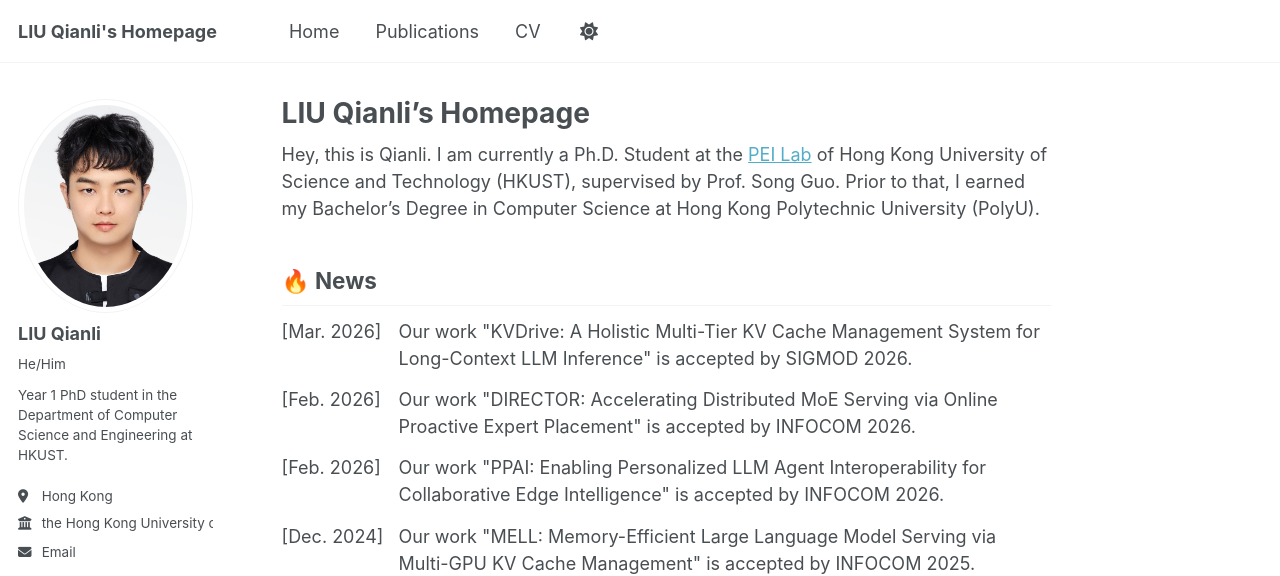
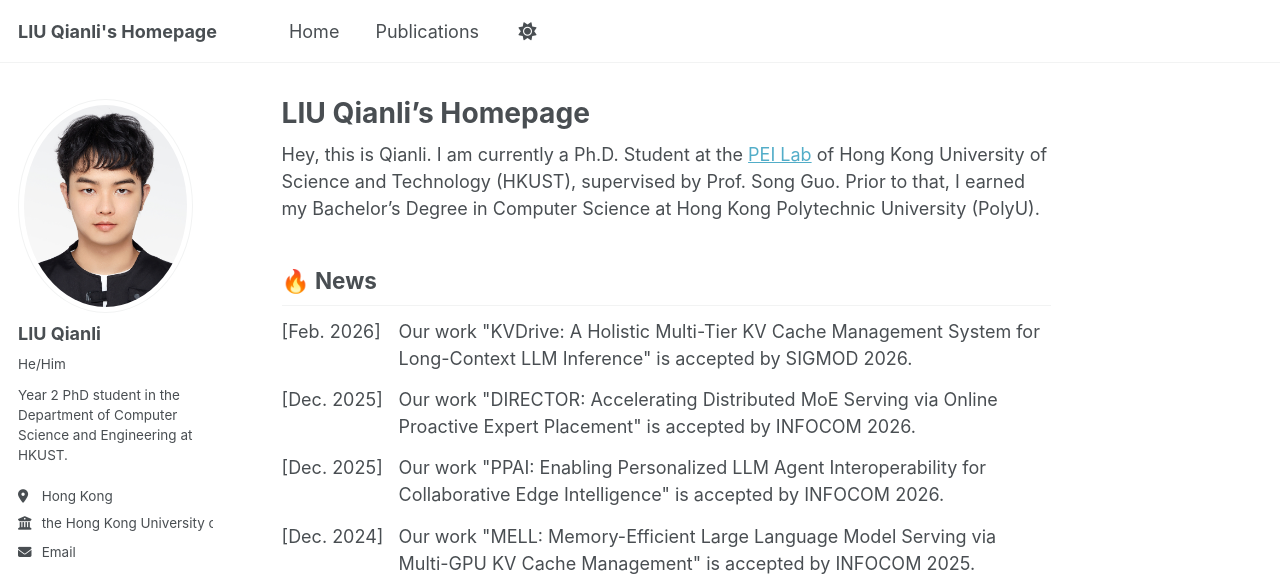
Before and after one commit to Liu-KM/liu-km.github.io, a Jekyll site: the page built from _pages/about.md, in a window 1280 px wide and 900 px high. Shown: the top 576 px of the window. Built offline with Jekyll 4.4.1, drawn with Linux system fonts in a browser that asks for light colours; some web fonts are replaced.

Commit message:
Fix profile/news metadata and hide CV pages temporarily

```diff
--- a/_config.yml
+++ b/_config.yml
@@ -26,7 +26,7 @@ author:
   name             : "LIU Qianli"
   pronouns         : "He/Him" # Pronouns for the author
   shortname        : "KM" # Short name for the author
-  bio              : "Year 1 PhD student in the Department of Computer Science and Engineering at HKUST."
+  bio              : "Year 2 PhD student in the Department of Computer Science and Engineering at HKUST."
   location         : "Hong Kong"
   employer         : "the Hong Kong University of Science and Technology (HKUST)"
   # uri              : # URL
--- a/_data/cv.json
+++ b/_data/cv.json
@@ -4,7 +4,7 @@
     "email": "qianli [dot] liu [at] connect [dot] ust [dot] hk",
     "phone": "",
     "website": "https://liu-km.github.io",
-    "summary": "Year 1 PhD student in the Department of Computer Science and Engineering at HKUST.",
+    "summary": "Year 2 PhD student in the Department of Computer Science and Engineering at HKUST.",
     "location": {
       "address": "",
       "postalCode": "",
--- a/_data/navigation.yml
+++ b/_data/navigation.yml
@@ -3,5 +3,3 @@ main:
     url: /
   - title: "Publications"
     url: /publications/
-  - title: "CV"
-    url: /cv/
--- a/_data/news.yml
+++ b/_data/news.yml
@@ -1,10 +1,10 @@
-- date: Mar. 2026
+- date: Feb. 2026
   content: "Our work \"KVDrive: A Holistic Multi-Tier KV Cache Management System for Long-Context LLM Inference\" is accepted by SIGMOD 2026."
 
-- date: Feb. 2026
+- date: Dec. 2025
   content: "Our work \"DIRECTOR: Accelerating Distributed MoE Serving via Online Proactive Expert Placement\" is accepted by INFOCOM 2026."
 
-- date: Feb. 2026
+- date: Dec. 2025
   content: "Our work \"PPAI: Enabling Personalized LLM Agent Interoperability for Collaborative Edge Intelligence\" is accepted by INFOCOM 2026."
 
 - date: Dec. 2024
```
Also changed, not shown: _pages/cv-json.md (+1 -0 lines), _pages/cv.md (+1 -0 lines).
